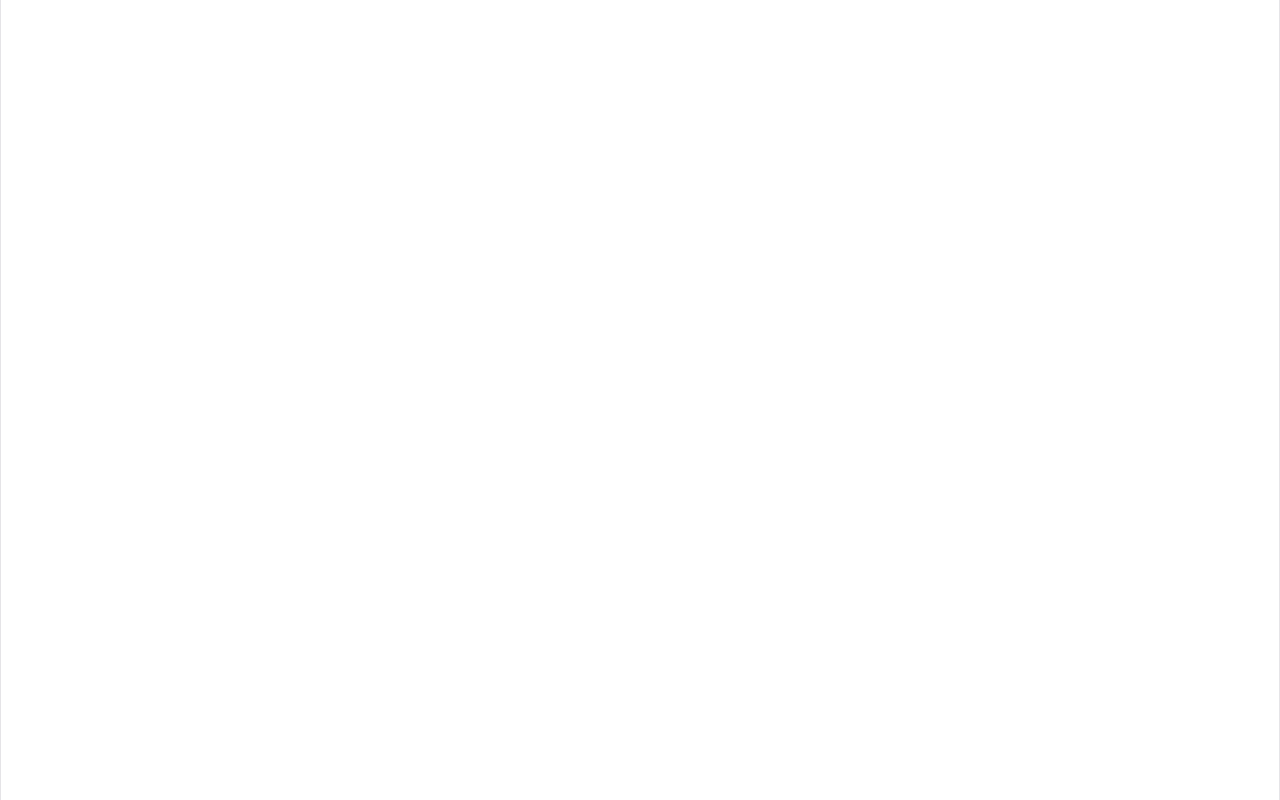
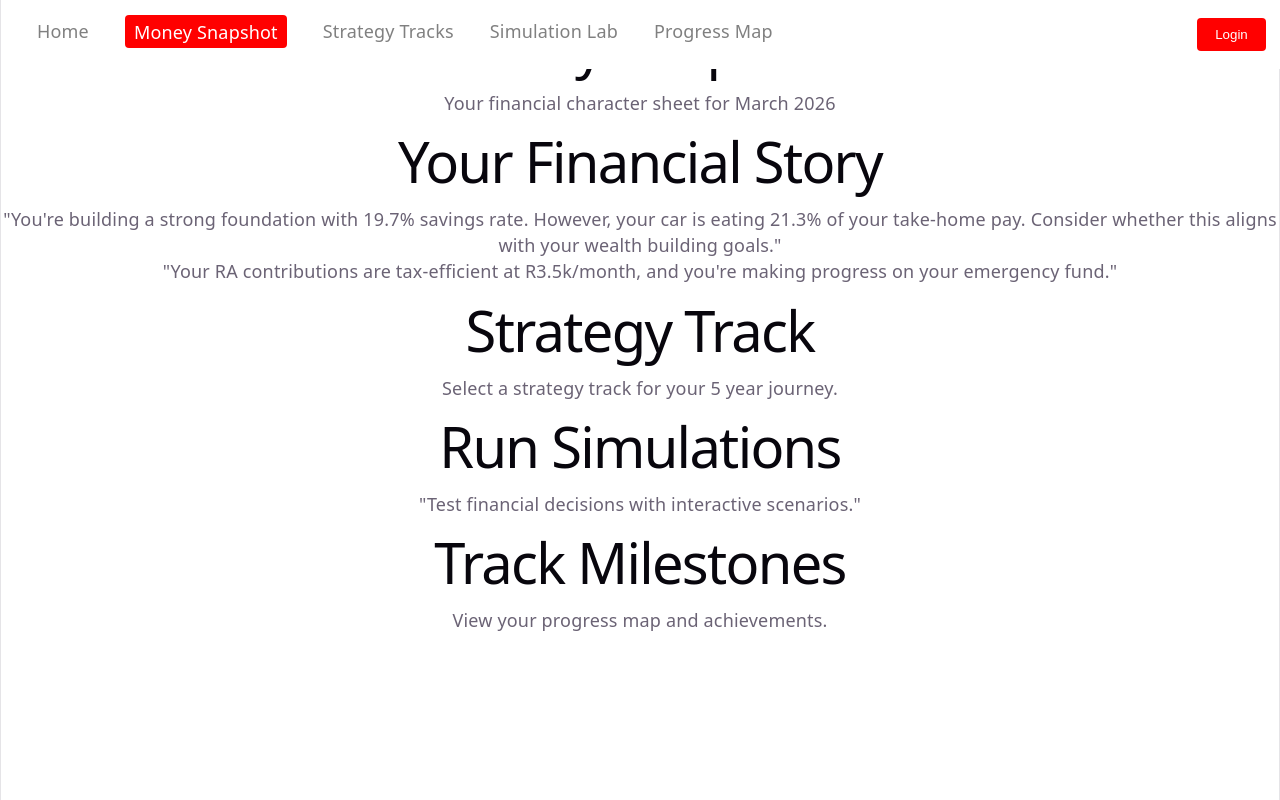
Before and after one commit to AmberCooper23/IMAssignment2, a React (Vite) app in the folder absa-frontend/: page /moneySnapshot in a window 1280 px wide. Before the commit this address had no page. Built offline with nearby package versions, Linux system fonts and the light colour scheme.

Commit message:
money snapshot foundation

```diff
--- a/absa-frontend/src/App.jsx
+++ b/absa-frontend/src/App.jsx
@@ -1,14 +1,21 @@
 import {BrowserRouter, Routes, Route, Link} from 'react-router-dom'
+
+//COMPONENT IMPORTS
+import NavBar from './components/NavBar/NavBar'
+
+//PAGE IMPORTS
 import LandingPage from './pages/LandingPage/LandingPage'
+import MoneySnapshot from './pages/MoneySnapshot/MoneySnapshot'
 
 
 function App() {
 
   return (
     <BrowserRouter>
-
+    <NavBar />
     <Routes>
       <Route path="/" element={<LandingPage />} />
+      <Route path="/moneySnapshot" element={<MoneySnapshot />} />
     </Routes>
     </BrowserRouter>
   )
--- a/absa-frontend/src/pages/LandingPage/LandingPage.jsx
+++ b/absa-frontend/src/pages/LandingPage/LandingPage.jsx
@@ -1,5 +1,4 @@
 import React from "react";
-import Navbar from "../../components/NavBar/NavBar";
 import FeatureCard from "../../components/FeatureCard/FeatureCard";
 
 import "./LandingPage.css";
@@ -11,7 +10,6 @@ import contextImage from "../../assets/apartmentView.png";
 function LandingPage() {
   return (
     <main>
-    <Navbar />
 
     <header className="hero">
     <section >
--- /dev/null
+++ b/absa-frontend/src/pages/MoneySnapshot/MoneySnapshot.jsx
@@ -0,0 +1,68 @@
+import React from "react";
+// import "./MoneyShapshot.css";
+
+function MoneySnapshot() {
+return (
+    <main className="moneySnapshot">
+        <header className="snapshotHeader">
+            <h1 className="snapshotTitle">Money Snapshot</h1>
+            <p className="snapshotSubtitle"> Your financial character sheet for March 2026</p>
+        </header>
+
+        <section className="financialStoryContainer">
+            <h1 className="storyTitle">
+                Your Financial Story
+                </h1>
+            <p className="storyText">
+                "You're building a strong foundation with 19.7% savings rate. However, your car is eating 21.3% of your take-home pay. Consider whether this aligns with your wealth building goals."
+            </p>
+            <p className="storyText">
+                "Your RA contributions are tax-efficient at R3.5k/month, and you're making progress on your emergency fund."
+            </p>
+        </section>
+
+        <section className="moneySnapshotCardContainer">
+            {/* <MoneySnapshotCard/>
+            <MoneySnapshotCard/>
+            <MoneySnapshotCard/>
+            <MoneySnapshotCard/> */}
+        </section>
+        <section className="moneySnapshotGraphs">
+            {/* <MoneySnapshotGraph/>
+            <MoneySnapshotGraph/> */}
+        </section>
+        <section className="southAfricanTaxCard">
+            {/* <SouthAfricanTaxCard/> */}
+        </section>
+        <section className="savingsAndDebtContainer">
+            {/* <SavingsProgressCard/> */}
+            {/* <DebtPayoffCard/> */}
+        </section>
+        <section className="RecentAchievementsContainer">
+            {/* <RecentAchievements/> */}
+        </section>
+        <section className="ctaCards">
+            <article className="ctaStrategyTrack">
+                <h1 className="ctaTitle">Strategy Track</h1>
+                <p className="ctaText">
+                    Select a strategy track for your 5 year journey.
+                </p>
+            </article>
+            <article className="ctaSimulations">
+                <h1 className="ctaTitle">Run Simulations</h1>
+                <p className="ctaText">
+                    "Test financial decisions with interactive scenarios."
+                </p>
+            </article>
+            <article className="ctaProgressMap">
+                <h1 className="ctaTitle">Track Milestones</h1>
+                <p className="ctaText">
+                    View your progress map and achievements.
+                </p>
+            </article>
+        </section>
+    </main>
+);
+}
+
+export default MoneySnapshot;
```
Also changed, not shown: absa-frontend/src/pages/MoneySnapshot/MoneySnapshot.css (added).
